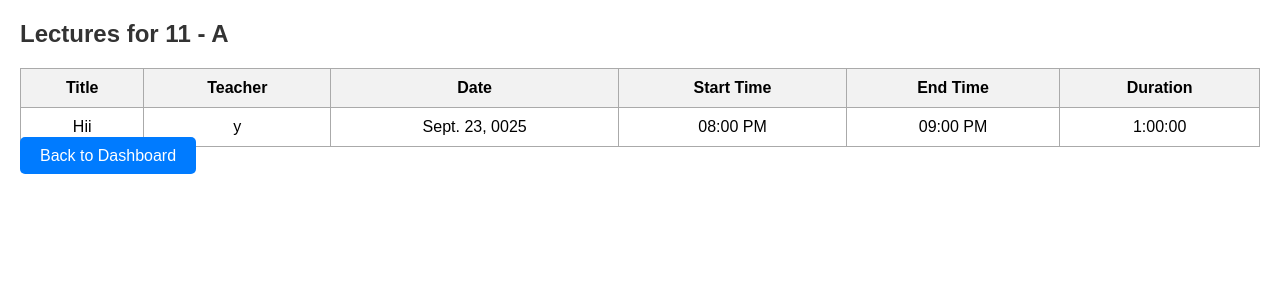
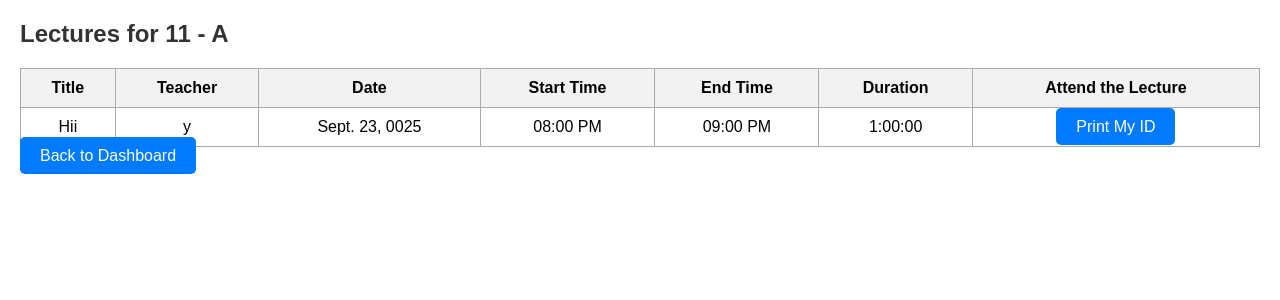
Before and after one commit to yashmahajan01082003/StudentEmotionalStateAnalysis, a Django app: page /student/2/lectures/ in a window 1280 px wide. Shown: the top 300 px of the page. Run offline with Django 4.2, Linux system fonts and the light colour scheme; data comes from the database, SQL or seed files in the repository.

Commit message:
Change again

```diff
--- a/teachers/templates/teachers/student_lectures.html
+++ b/teachers/templates/teachers/student_lectures.html
@@ -53,6 +53,7 @@
             <th>Start Time</th>
             <th>End Time</th>
             <th>Duration</th>
+            <th>Attend the Lecture</th>
         </tr>
         {% for lecture in lectures %}
         <tr>
@@ -62,6 +63,7 @@
             <td>{{ lecture.start_time|time:"h:i A" }}</td>
             <td>{{ lecture.end_time|time:"h:i A" }}</td>
             <td>{{ lecture.duration }}</td>
+            <td><a href="{% url 'run_emotion_function' student.id %}" class="back-button">Print My ID</a></td>
         </tr>
         {% endfor %}
     </table>
--- a/teachers/urls.py
+++ b/teachers/urls.py
@@ -7,6 +7,7 @@ urlpatterns = [
     path("student/register/", views.register_student, name="register_student"),
     path("student/login/", views.login_student, name="login_student"),
     path("student/<int:student_id>/lectures/", views.student_lectures, name="student_lectures"),
+    path("run_emotion_function/<int:student_id>/", views.run_emotion_function, name="run_emotion_function"),
     path("teacher/<int:teacher_id>/schedule/", views.schedule_lecture, name="schedule_lecture"),
     path("teacher/<int:teacher_id>/lectures/", views.teacher_lectures, name="teacher_lectures"),
 ]
--- a/teachers/views.py
+++ b/teachers/views.py
@@ -109,3 +109,9 @@ def teacher_lectures(request, teacher_id):
         "teacher": teacher,
         "lectures": lectures
     })
+
+from django.http import HttpResponse
+
+def run_emotion_function(request, student_id):
+    print("Student ID is:", student_id)   # This will show in your server console
+    return HttpResponse(f"Student ID: {student_id}")
```
